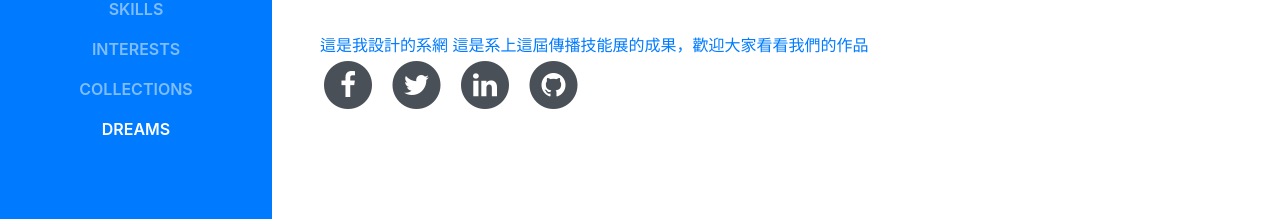
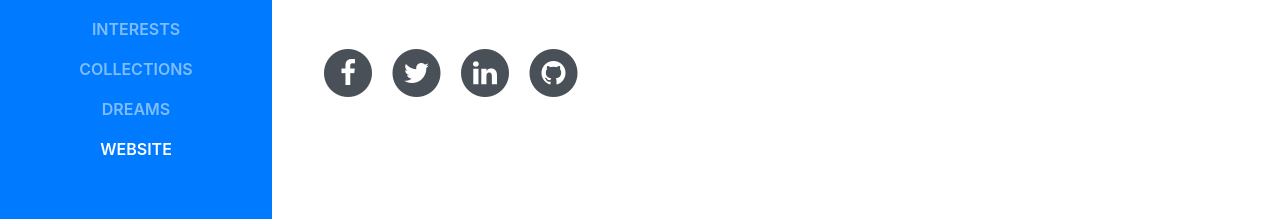
Before and after one commit to maaanling/maaanling.github.io, a website with bundled scripts: page index.html in a window 1280 px wide. Shown: the part 483-702 px from the top of the page. Built offline with nearby package versions, Linux system fonts and the light colour scheme; a web font is replaced by a local one.

Commit message:
Update index.html

```diff
--- a/index.html
+++ b/index.html
@@ -61,6 +61,10 @@
 		  <li class="nav-item">
             <a class="nav-link js-scroll-trigger" href="#dreams">dreams</a>
           </li>
+		</li>
+		  <li class="nav-item">
+            <a class="nav-link js-scroll-trigger" href="#website">website</a>
+          </li>
         </ul>
       </div>
     </nav>
@@ -76,8 +80,7 @@
             <a href="mailto:name@email.com">aiaycinay1999@gmail.com</a>
           </div>
           <p class="mb-5">我是世新大學資訊傳播學系的學生，因為喜歡攝影，也對設計網頁有興趣，希望能夠結合兩者，在系上學到實用的東西，以下是關於我的一些小檔案，希望能讓你們更了解我：）I am a student of the Faculty of Information Communication at Shih Hsin University. Because I like photography, I am also interested in designing web pages. I hope to be able to combine the two to learn practical things in the department. Here are some small files about me. I hope to make you Learn more about me :)</p>
-         <a href="https://maaanling.github.io/shuics10/ target="_blank">這是我設計的系網</a>
-		 <a href=" https://www.youtube.com/watch?v=3kRzVZkcGa8target="_blank">這是系上這屆傳播技能展的成果，歡迎大家看看我們的作品</a>
+
 		 <div
           <iframe width="560" height="315" src="https://www.youtube.com/embed/5oqRqULxNl4" frameborder="0" allow="autoplay; encrypted-media" allowfullscreen></iframe>
 		   </div>
@@ -356,6 +359,15 @@
         </div>
       </section>
     </div>
+ <section class="resume-section p-3 p-lg-5 d-flex flex-column" id="website">
+        <div class="my-auto">
+          <h2 class="mb-5">website</h2>
+          <p>https://maaanling.github.io/shuics10/</p>
+
+          <p class="mb-0"></p>
+        </div>
+      </section>
+    </div>
 
     <!-- Bootstrap core JavaScript -->
     <script src="vendor/jquery/jquery.min.js"></script>
```
